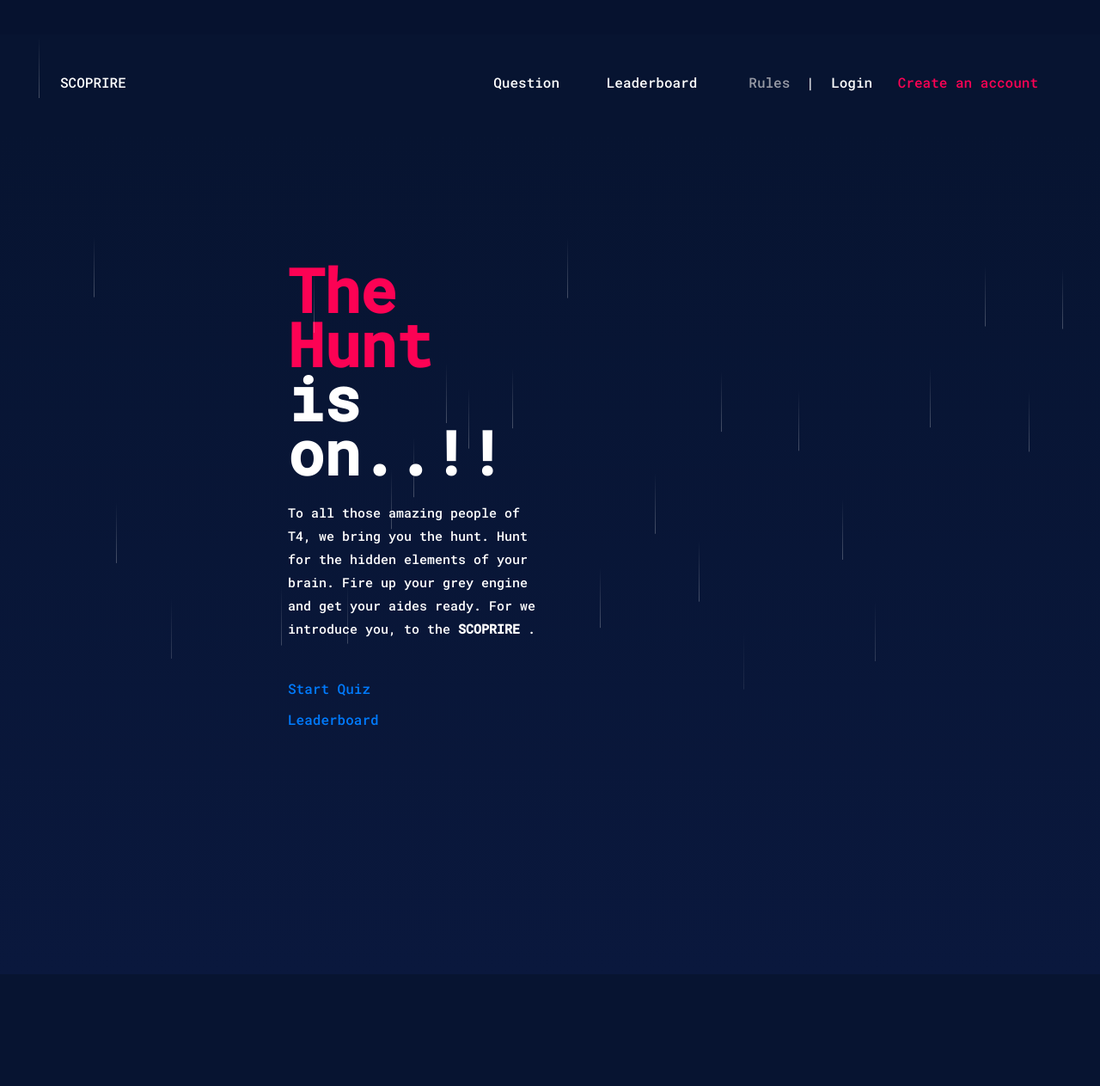
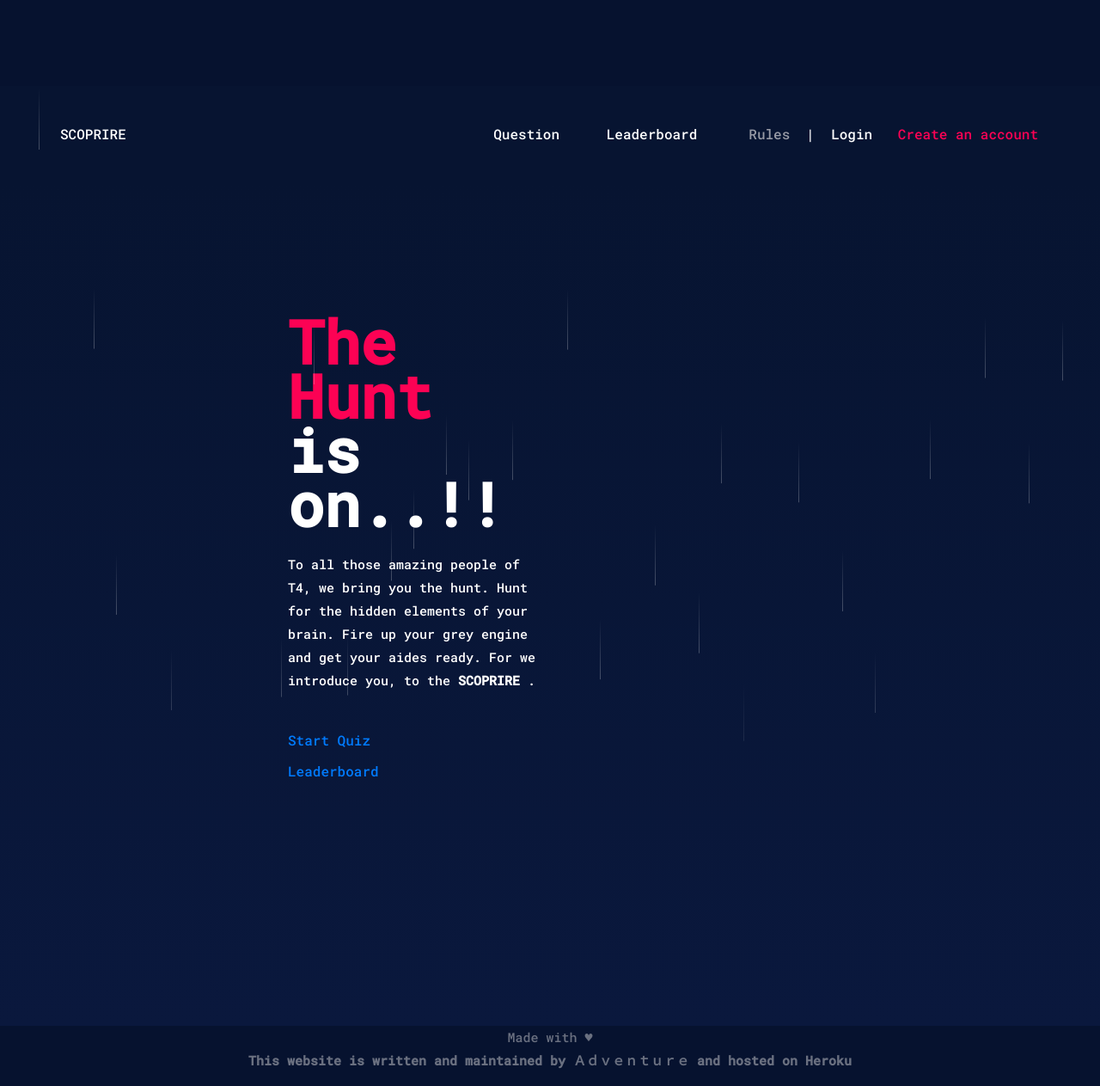
Before and after one commit to mdb571/scoprire-oth, a Django app: page / in a window 1280 px wide; the page is wider, and only the part inside the window is pictured. Shown: that part at 86% size. Before the commit the page ends 844 px from the top of that part, so only its background shows below. Run offline with Django 3.2, Linux system fonts and the light colour scheme; some libraries are stand-ins or nearby versions.

Commit message:
added padding

```diff
--- a/treasurehunt/static/styles/style.css
+++ b/treasurehunt/static/styles/style.css
@@ -263,7 +263,7 @@ body {
 	background-color:#06122f;
 	color: #c6c6c6;
 	font-family: 'Roboto Mono', monospace;
-	padding-top: 40px;
+	padding-top: 100px;
 
 }
 
--- a/treasurehunt/templates/treasurehunt/base.html
+++ b/treasurehunt/templates/treasurehunt/base.html
@@ -103,7 +103,19 @@
 
     </section>
 
+    <footer class="footer">
+        <center>
 
+
+            <div class="center-block">
+                <p>
+                    Made with ♥ <strong><br>
+                        This website is written and maintained by <strong>Ａｄｖｅｎｔｕｒｅ</strong> and hosted on
+                        <strong>Heroku</strong>
+                </p>
+            </div>
+        </center>
+    </footer>
 
 
 
```
